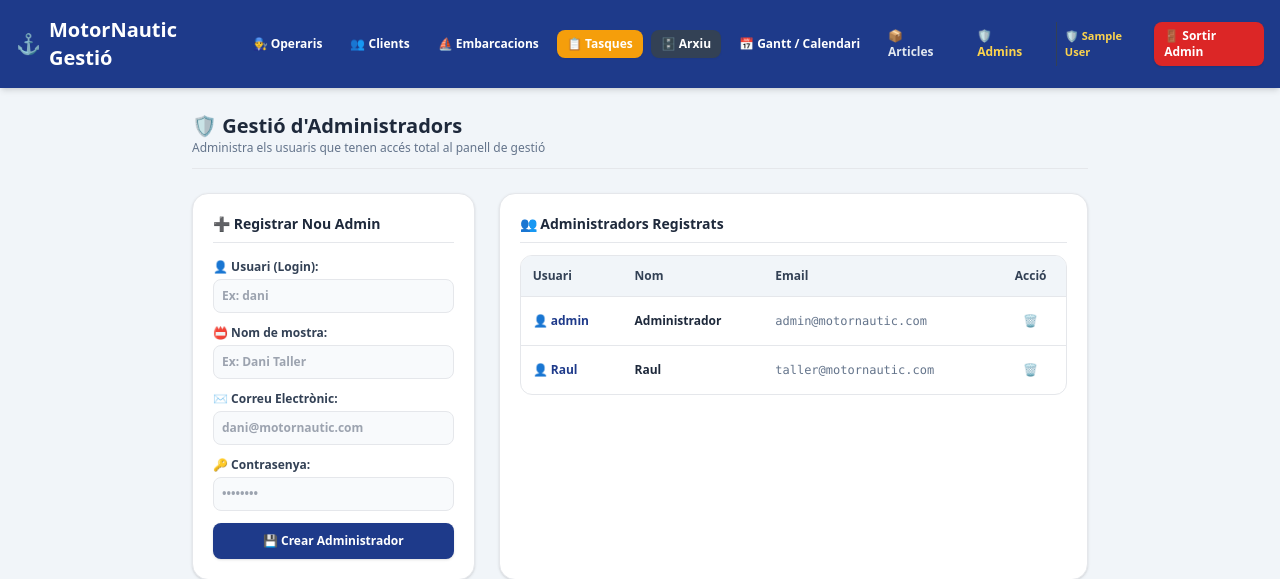
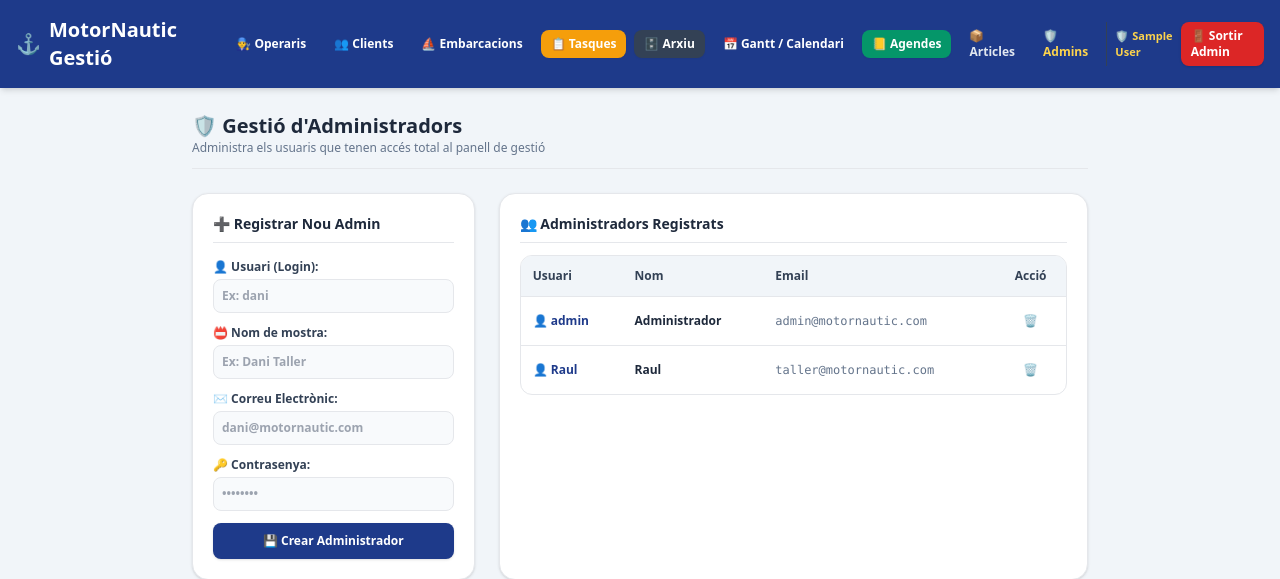
Before and after one commit to motornautic/gant-app, a Flask app: page /admins in a window 1280 px wide. Shown: the top 579 px of the page. Run offline with Flask 3, Linux system fonts and the light colour scheme; the visitor is signed in with stand-in values (Sample User, id 1); data comes from the database, SQL or seed files in the repository; some libraries are stand-ins or nearby versions.

Commit message:
Update base.html

```diff
--- a/templates/base.html
+++ b/templates/base.html
@@ -32,6 +32,12 @@
             <a href="/gantt" class="px-2.5 py-1.5 rounded-lg text-xs font-bold hover:bg-white/10 text-white flex items-center space-x-1 whitespace-nowrap">
                 <span>📅 Gantt / Calendari</span>
             </a>
+
+            <a href="/agendes"
+            class="px-2.5 py-1.5 rounded-lg text-xs font-bold bg-emerald-600 hover:bg-emerald-700 text-white flex items-center space-x-1 whitespace-nowrap shadow-sm">
+            <span>📒 Agendes</span>
+            </a>
+
             <a href="/articles" class="px-2.5 py-1.5 text-xs font-bold rounded-lg text-slate-200 hover:bg-slate-700/60 transition flex items-center space-x-1">
                 <span>📦 Articles</span>
             </a>
```
